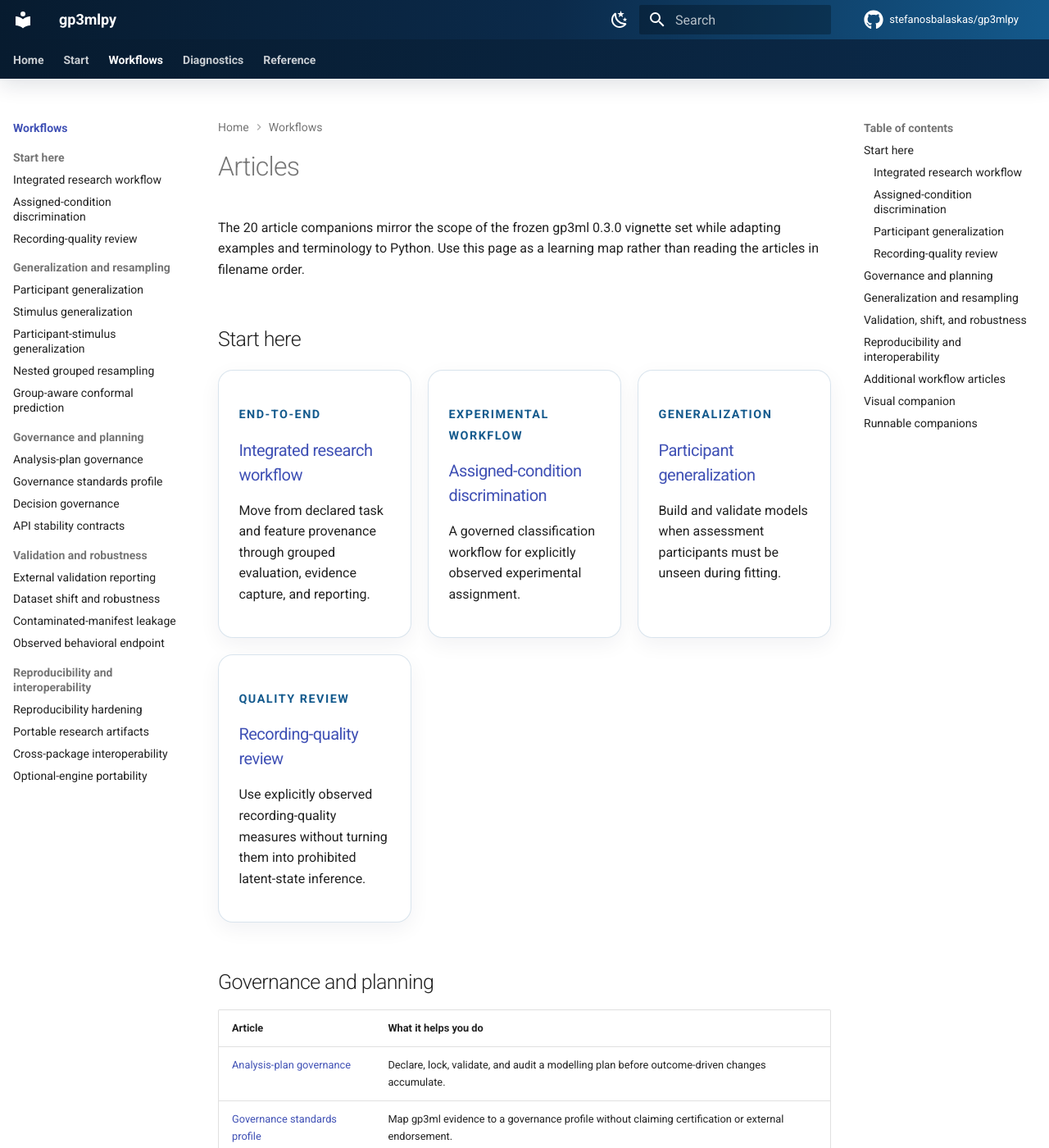
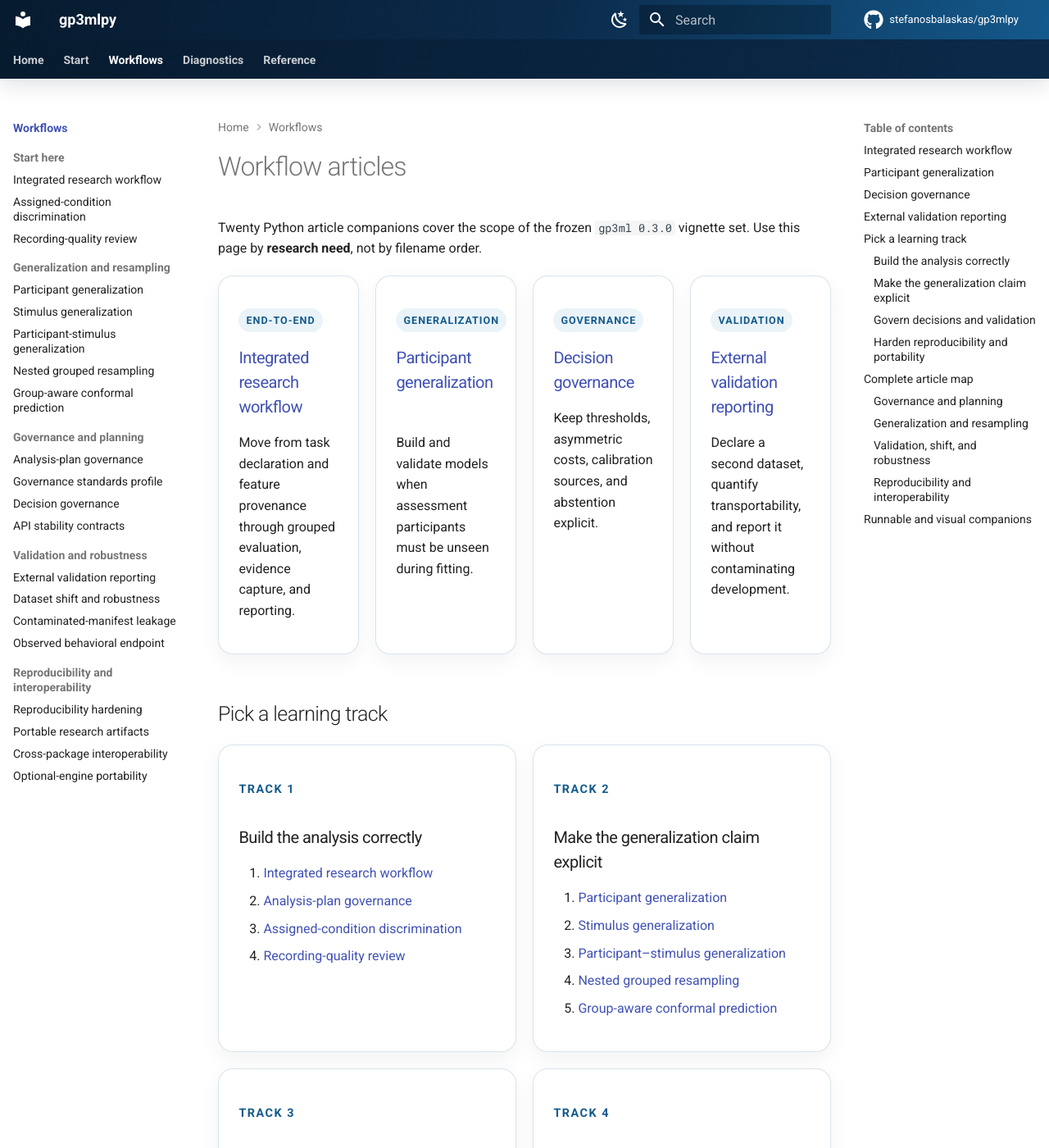
Before and after one commit to stefanosbalaskas/gp3mlpy, an MkDocs documentation site: the page built from docs/articles/index.md, in a window 1280 px wide and 1400 px high. Shown: the whole window at 82% size. Built offline with MkDocs 1.6.1 and Material for MkDocs 9.7.7, drawn with Linux system fonts in a browser that asks for light colours; comment, search, counter and statistics services are not loaded; some of the changed text lies outside the part shown.

Commit message:
docs: redesign workflow article hub

```diff
--- a/docs/articles/index.md
+++ b/docs/articles/index.md
@@ -1,56 +1,96 @@
-# Articles
+# Workflow articles
 
-The 20 article companions mirror the scope of the frozen gp3ml 0.3.0 vignette set while adapting examples and terminology to Python. Use this page as a learning map rather than reading the articles in filename order.
+Twenty Python article companions cover the scope of the frozen `gp3ml 0.3.0` vignette set. Use this page by **research need**, not by filename order.
 
-## Start here
-
-<div class="gp-card-grid" markdown>
-
-<div class="gp-card" markdown>
-<span class="gp-kicker">End-to-end</span>
+<div class="gp-route-grid" markdown>
+<div class="gp-route-card" markdown>
+<span class="gp-route-tag">End-to-end</span>
 ### [Integrated research workflow](integrated-research-workflow.md)
-Move from declared task and feature provenance through grouped evaluation, evidence capture, and reporting.
+Move from task declaration and feature provenance through grouped evaluation, evidence capture, and reporting.
 </div>
-
-<div class="gp-card" markdown>
-<span class="gp-kicker">Experimental workflow</span>
-### [Assigned-condition discrimination](assigned-condition-discrimination.md)
-A governed classification workflow for explicitly observed experimental assignment.
-</div>
-
-<div class="gp-card" markdown>
-<span class="gp-kicker">Generalization</span>
+<div class="gp-route-card" markdown>
+<span class="gp-route-tag">Generalization</span>
 ### [Participant generalization](participant-generalization.md)
 Build and validate models when assessment participants must be unseen during fitting.
 </div>
-
-<div class="gp-card" markdown>
-<span class="gp-kicker">Quality review</span>
-### [Recording-quality review](recording-quality-review.md)
-Use explicitly observed recording-quality measures without turning them into prohibited latent-state inference.
+<div class="gp-route-card" markdown>
+<span class="gp-route-tag">Governance</span>
+### [Decision governance](decision-governance.md)
+Keep thresholds, asymmetric costs, calibration sources, and abstention explicit.
+</div>
+<div class="gp-route-card" markdown>
+<span class="gp-route-tag">Validation</span>
+### [External validation reporting](external-validation-reporting.md)
+Declare a second dataset, quantify transportability, and report it without contaminating development.
+</div>
 </div>
 
+## Pick a learning track
+
+<div class="gp-evidence-layout" markdown>
+<div class="gp-evidence-panel" markdown>
+<span class="gp-kicker">Track 1</span>
+### Build the analysis correctly
+
+1. [Integrated research workflow](integrated-research-workflow.md)
+2. [Analysis-plan governance](analysis-plan-governance.md)
+3. [Assigned-condition discrimination](assigned-condition-discrimination.md)
+4. [Recording-quality review](recording-quality-review.md)
+</div>
+<div class="gp-evidence-panel" markdown>
+<span class="gp-kicker">Track 2</span>
+### Make the generalization claim explicit
+
+1. [Participant generalization](participant-generalization.md)
+2. [Stimulus generalization](stimulus-generalization.md)
+3. [Participant–stimulus generalization](participant-stimulus-generalization.md)
+4. [Nested grouped resampling](nested-grouped-resampling.md)
+5. [Group-aware conformal prediction](group-aware-conformal-prediction.md)
+</div>
+<div class="gp-evidence-panel" markdown>
+<span class="gp-kicker">Track 3</span>
+### Govern decisions and validation
+
+1. [Decision governance](decision-governance.md)
+2. [External validation reporting](external-validation-reporting.md)
+3. [Dataset shift and robustness](dataset-shift-and-robustness.md)
+4. [Contaminated-manifest leakage](contaminated-manifest-leakage.md)
+5. [Observed behavioral endpoint](observed-behavioral-endpoint.md)
+</div>
+<div class="gp-evidence-panel" markdown>
+<span class="gp-kicker">Track 4</span>
+### Harden reproducibility and portability
+
+1. [Reproducibility hardening](reproducibility-hardening.md)
+2. [Portable research artifacts](portable-research-artifacts.md)
+3. [Cross-package interoperability](cross-package-interoperability.md)
+4. [Optional-engine portability](optional-engine-portability.md)
+5. [API stability contracts](api-stability-contracts.md)
+</div>
 </div>
 
-## Governance and planning
+## Complete article map
+
+### Governance and planning
 
 | Article | What it helps you do |
 |---|---|
 | [Analysis-plan governance](analysis-plan-governance.md) | Declare, lock, validate, and audit a modelling plan before outcome-driven changes accumulate. |
 | [Governance standards profile](governance-standards-profile.md) | Map gp3ml evidence to a governance profile without claiming certification or external endorsement. |
 | [Decision governance](decision-governance.md) | Make thresholds, asymmetric costs, calibration sources, and abstention explicit. |
-| [API stability contracts](api-stability-contracts.md) | Inspect stable vs experimental interfaces and audit a frozen public API. |
+| [API stability contracts](api-stability-contracts.md) | Inspect stable versus experimental interfaces and audit a frozen public API. |
 
-## Generalization and resampling
+### Generalization and resampling
 
 | Article | What it helps you do |
 |---|---|
-| [Nested grouped resampling](nested-grouped-resampling.md) | Separate inner tuning from outer assessment while respecting grouping. |
+| [Participant generalization](participant-generalization.md) | Keep assessment participants unseen during fitting. |
 | [Stimulus generalization](stimulus-generalization.md) | Evaluate performance on stimuli not used during fitting. |
 | [Participant–stimulus generalization](participant-stimulus-generalization.md) | Enforce both participant and stimulus independence. |
-| [Group-aware conformal prediction](group-aware-conformal-prediction.md) | Add prediction sets/intervals while retaining the declared grouping unit. |
+| [Nested grouped resampling](nested-grouped-resampling.md) | Separate inner tuning from outer assessment while respecting grouping. |
+| [Group-aware conformal prediction](group-aware-conformal-prediction.md) | Add prediction sets or intervals while retaining the declared grouping unit. |
 
-## Validation, shift, and robustness
+### Validation, shift, and robustness
 
 | Article | What it helps you do |
 |---|---|
@@ -59,28 +99,17 @@ Use explicitly observed recording-quality measures without turning them into pro
 | [Contaminated-manifest leakage](contaminated-manifest-leakage.md) | See how provenance and role checks detect predictors that should not enter the model. |
 | [Observed behavioral endpoint](observed-behavioral-endpoint.md) | Keep the endpoint tied to an explicitly observed, permissible behavioral quantity. |
 
-## Reproducibility and interoperability
+### Reproducibility and interoperability
 
 | Article | What it helps you do |
 |---|---|
 | [Reproducibility hardening](reproducibility-hardening.md) | Capture environment differences and audit volatile artifacts. |
-| [Portable research artifacts](portable-research-artifacts.md) | Package model/evidence outputs with safer persistence and provenance expectations. |
+| [Portable research artifacts](portable-research-artifacts.md) | Package model and evidence outputs with safer persistence and provenance expectations. |
 | [Cross-package interoperability](cross-package-interoperability.md) | Create typed handoffs between gp3mlpy and adjacent research tooling. |
 | [Optional-engine portability](optional-engine-portability.md) | Check engine capabilities and make optional-backend assumptions explicit. |
 
-## Additional workflow articles
-
-- [Participant generalization](participant-generalization.md)
-- [Stimulus generalization](stimulus-generalization.md)
-- [Participant–stimulus generalization](participant-stimulus-generalization.md)
-- [Recording-quality review](recording-quality-review.md)
-- [Assigned-condition discrimination](assigned-condition-discrimination.md)
-- [Integrated research workflow](integrated-research-workflow.md)
-
-## Visual companion
-
-Several article families produce auditable plot objects. The [plot gallery](../plots.md) shows generated examples for decision thresholds, predictor shift, engine portability, and governance evidence, plus the list of additional registered plot contracts.
-
-## Runnable companions
+## Runnable and visual companions
 
 Every article has a corresponding Python script under the repository's `examples/` directory. CI executes the example suite so article-facing workflows remain coupled to the package implementation.
+
+Several workflow families also produce auditable plot objects. The [plot gallery](../plots.md) shows generated examples for decision thresholds, dataset shift, engine portability, governance evidence, and other registered plot contracts.
```
